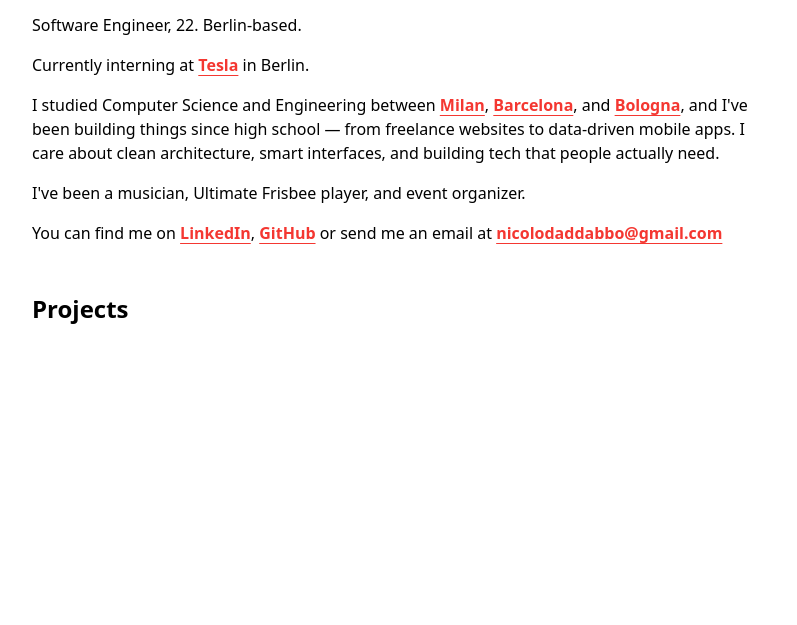
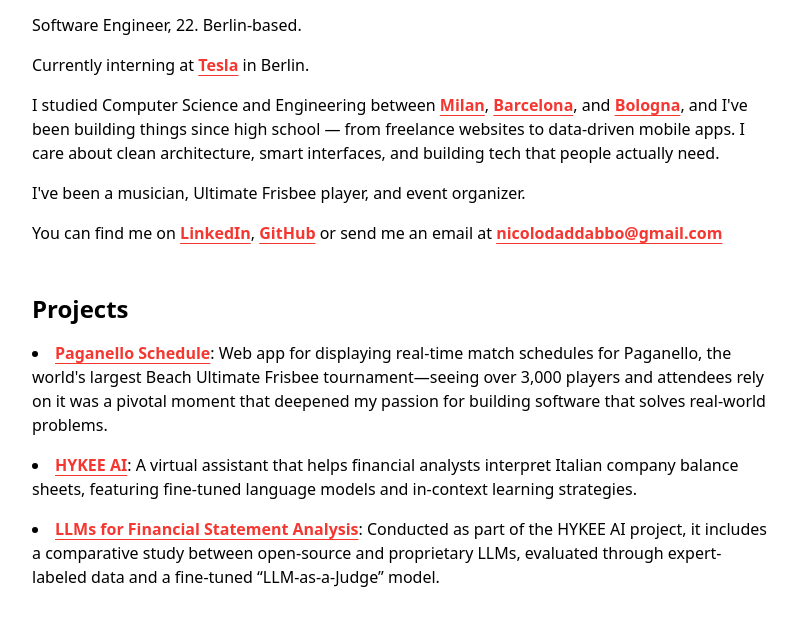
Before and after one commit to nicolodaddabbo/nicolodaddabbo.github.io, an Astro site: page / in a window 1280 px wide. Shown: the part 175-800 px from the top of the page, without its empty margins (240-1037 px from the left). Built offline with nearby package versions, Linux system fonts and the light colour scheme; Astro itself is replaced by a stand-in of ours.

Commit message:
projects

```diff
--- a/src/pages/index.astro
+++ b/src/pages/index.astro
@@ -67,6 +67,42 @@ import Layout from "../layouts/Layout.astro";
 		</section>
 		<section class="py-6">
 			<h2 class="text-2xl font-bold">Projects</h2>
+			<ul class="mt-4 flex list-inside list-disc flex-col gap-y-4">
+				<li>
+					<a
+						class="link"
+						target="_blank"
+						href="https://schedule.paganello.com"
+						>Paganello Schedule</a
+					>: Web app for displaying real-time match schedules for
+					Paganello, the world&apos;s largest Beach Ultimate Frisbee
+					tournament—seeing over 3,000 players and attendees rely on
+					it was a pivotal moment that deepened my passion for
+					building software that solves real-world problems.
+				</li>
+				<li>
+					<a
+						class="link"
+						target="_blank"
+						href="https://github.com/nicolodaddabbo/hykee-ai"
+						>HYKEE AI</a
+					>: A virtual assistant that helps financial analysts
+					interpret Italian company balance sheets, featuring
+					fine-tuned language models and in-context learning
+					strategies.
+				</li>
+				<li>
+					<a
+						class="link"
+						target="_blank"
+						href="https://amslaurea.unibo.it/id/eprint/33714/"
+						>LLMs for Financial Statement Analysis</a
+					>: Conducted as part of the HYKEE AI project, it includes a
+					comparative study between open-source and proprietary LLMs,
+					evaluated through expert-labeled data and a fine-tuned
+					“LLM-as-a-Judge” model.
+				</li>
+			</ul>
 		</section>
 	</article>
 </Layout>
```
